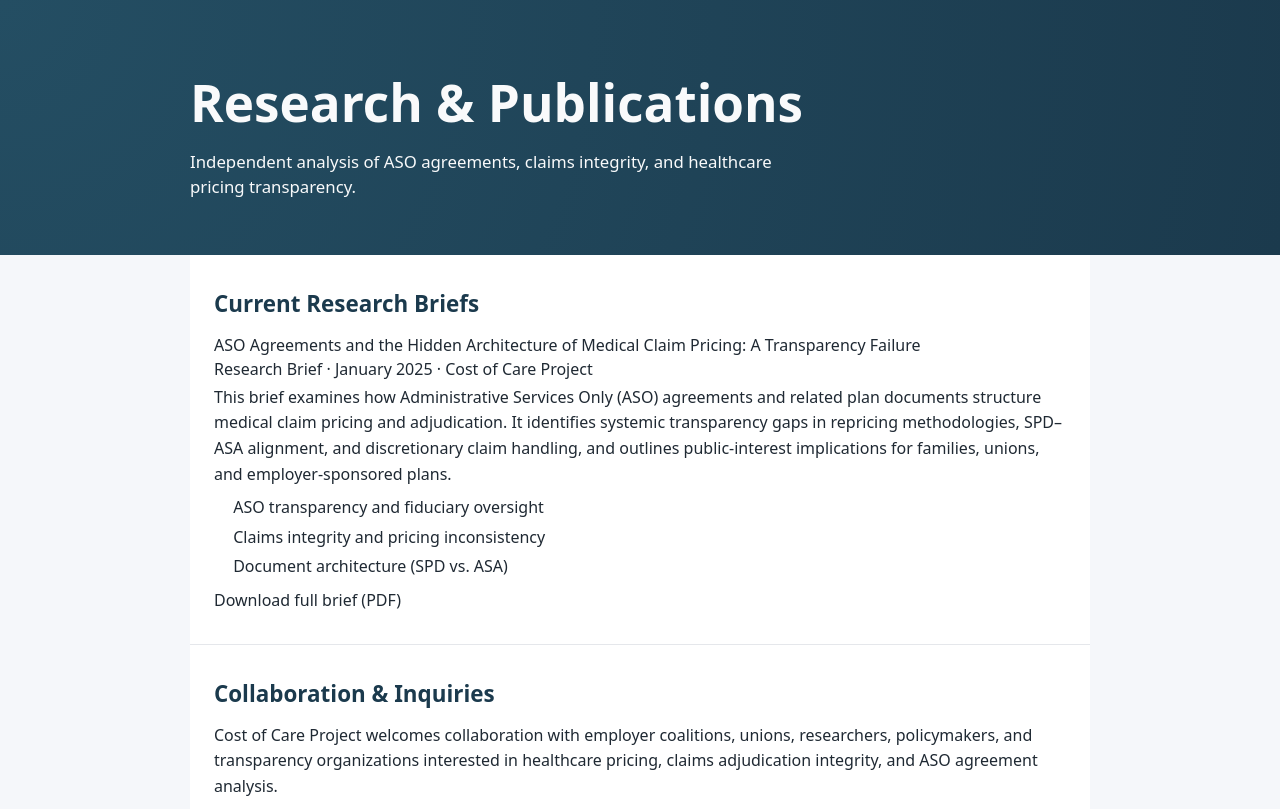
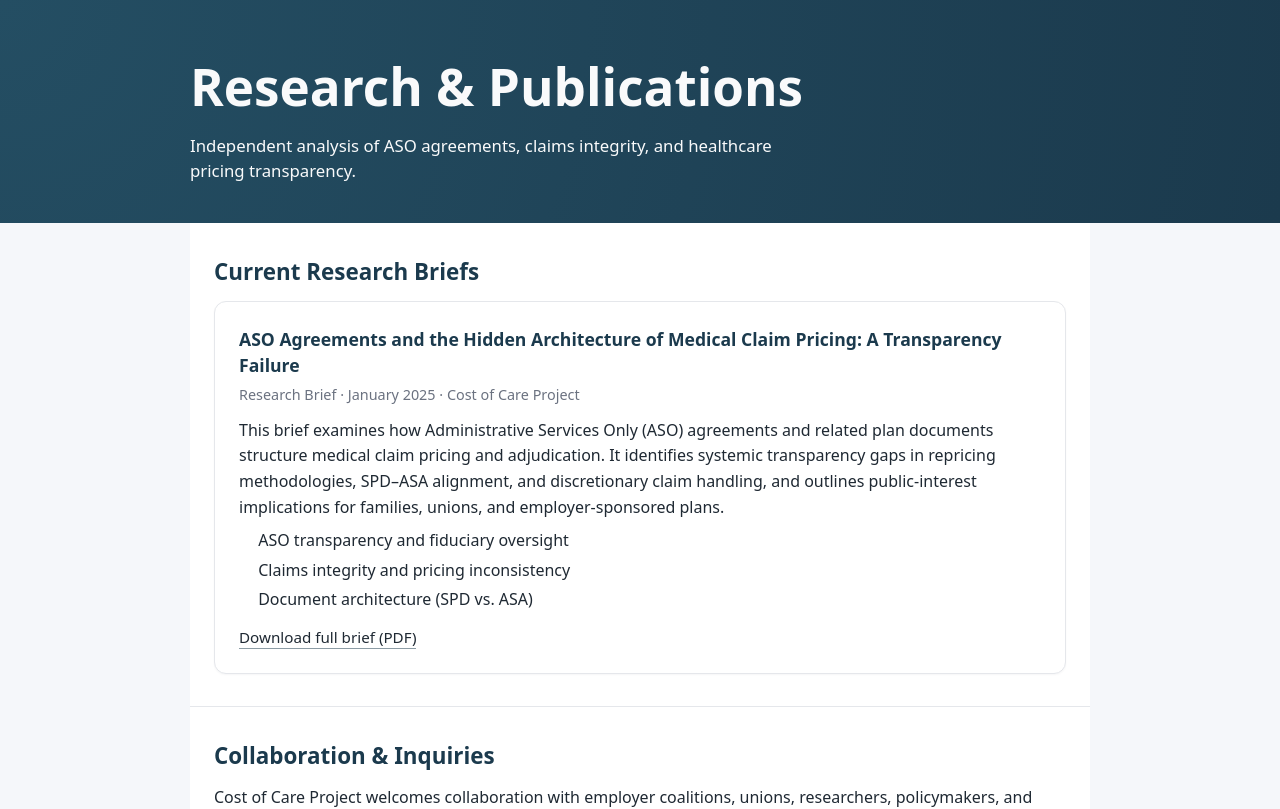
Before and after one commit to RedThreadGrp/nextjs-boilerplate, a Next.js app: page /research in a window 1280 px wide. Shown: the top 809 px of the page. Built offline with nearby package versions, Linux system fonts and the light colour scheme.

Commit message:
Add styles for hero and research card components
Added styles for hero section and research cards.

```diff
--- a/app/globals.css
+++ b/app/globals.css
@@ -127,3 +127,45 @@ body {
 .footer p {
   margin: 0.25rem 0;
 }
+.hero--small {
+  padding-top: 3rem;
+  padding-bottom: 2rem;
+}
+
+.research-card {
+  border: 1px solid #e5e7eb;
+  border-radius: 0.75rem;
+  padding: 1.5rem;
+  background: #ffffff;
+  box-shadow: 0 1px 2px rgba(15, 23, 42, 0.04);
+  margin-top: 0.75rem;
+}
+
+.research-title {
+  font-size: 1.1rem;
+  font-weight: 600;
+  margin-bottom: 0.35rem;
+  color: var(--coc-primary);
+}
+
+.research-meta {
+  font-size: 0.9rem;
+  color: var(--coc-muted);
+  margin-bottom: 0.75rem;
+}
+
+.research-actions {
+  margin-top: 0.75rem;
+}
+
+.btn-link {
+  font-size: 0.95rem;
+  font-weight: 500;
+  text-decoration: none;
+  padding-bottom: 0.05rem;
+  border-bottom: 1px solid rgba(27, 58, 77, 0.5);
+}
+
+.btn-link:hover {
+  border-bottom-color: var(--coc-primary);
+}
```
